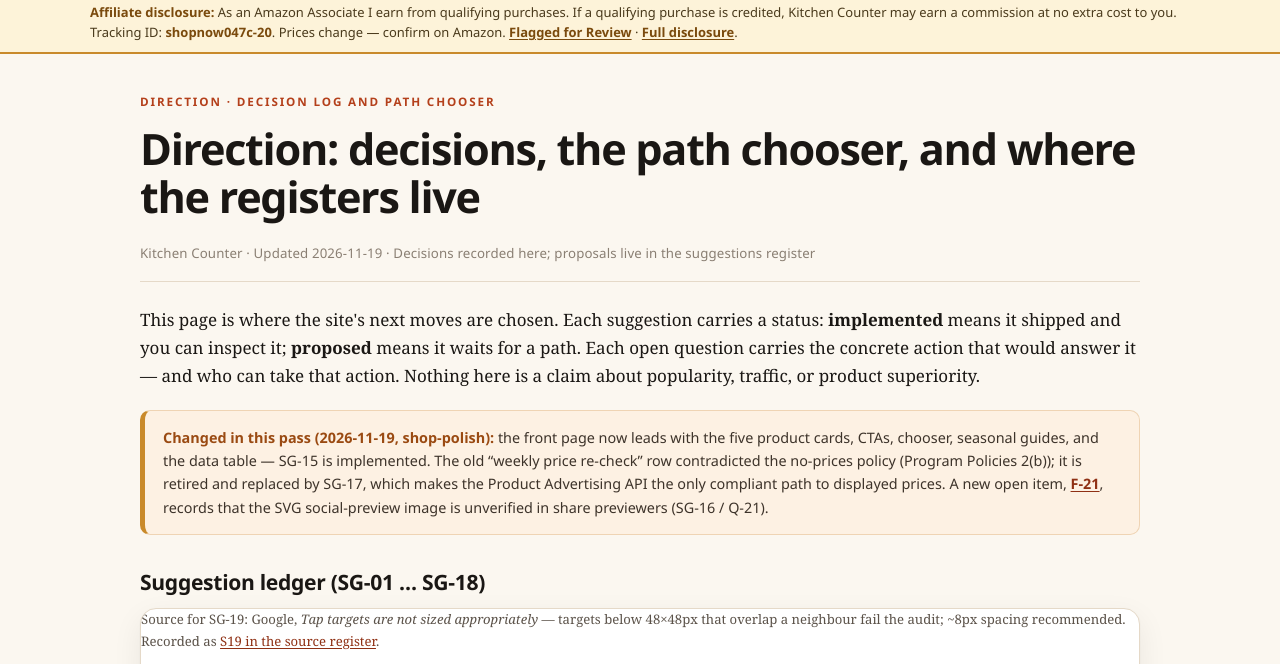
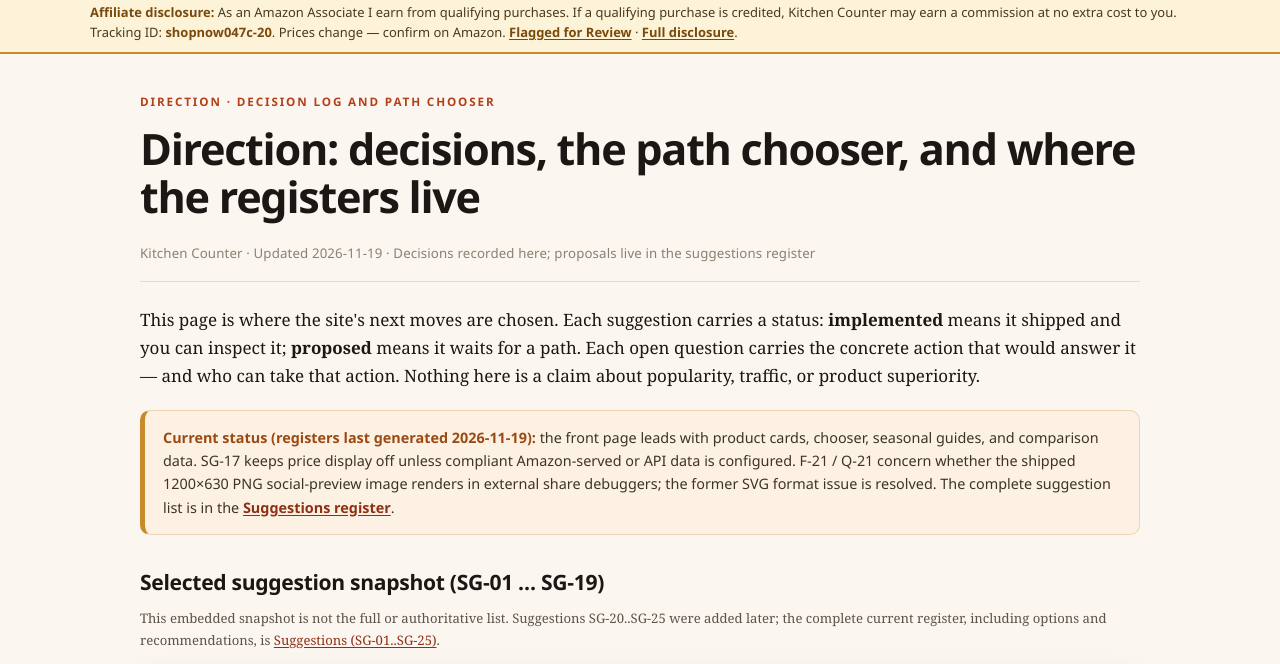
Before and after one commit to wingbangboozle1-lang/Prod3, a plain HTML site: page direction.html in a window 1280 px wide. Shown: the part 95-759 px from the top of the page. Drawn offline with Linux system fonts and the light colour scheme.

Commit message:
docs: reconcile published status, disclosures, and analytics copy for T-24
Co-authored-by: arena-agent <297053741+arena-agent@users.noreply.github.com>

```diff
--- a/direction.html
+++ b/direction.html
@@ -34,9 +34,10 @@
 
 <p>This page is where the site's next moves are chosen. Each suggestion carries a status: <strong>implemented</strong> means it shipped and you can inspect it; <strong>proposed</strong> means it waits for a path. Each open question carries the concrete action that would answer it — and who can take that action. Nothing here is a claim about popularity, traffic, or product superiority.</p>
 
-<div class="callout"><strong>Changed in this pass (2026-11-19, shop-polish):</strong> the front page now leads with the five product cards, CTAs, chooser, seasonal guides, and the data table — SG-15 is implemented. The old “weekly price re-check” row contradicted the no-prices policy (Program Policies 2(b)); it is retired and replaced by SG-17, which makes the Product Advertising API the only compliant path to displayed prices. A new open item, <a href="flagged.html">F-21</a>, records that the SVG social-preview image is unverified in share previewers (SG-16 / Q-21).</div>
+<div class="callout"><strong>Current status (registers last generated 2026-11-19):</strong> the front page leads with product cards, chooser, seasonal guides, and comparison data. SG-17 keeps price display off unless compliant Amazon-served or API data is configured. F-21 / Q-21 concern whether the shipped 1200×630 PNG social-preview image renders in external share debuggers; the former SVG format issue is resolved. The complete suggestion list is in the <a href="suggestions.html">Suggestions register</a>.</div>
 
-<h2>Suggestion ledger (SG-01 … SG-18)</h2>
+<h2>Selected suggestion snapshot (SG-01 … SG-19)</h2>
+<p class="small muted">This embedded snapshot is not the full or authoritative list. Suggestions SG-20..SG-25 were added later; the complete current register, including options and recommendations, is <a href="suggestions.html">Suggestions (SG-01..SG-25)</a>.</p>
 <div class="table-wrap"><table>
 <thead><tr><th>#</th><th>Suggestion</th><th>Status</th><th>Effort</th><th>Confidence</th><th>Decided by</th></tr></thead>
 <tbody>
@@ -61,7 +62,7 @@
 <tr><td><strong>SG-19</strong></td><td>Mobile-first tap-target pass: every control ≥44px, 48px at touch widths, ≥8px spacing<br><span class="muted small">Affiliate traffic is majority mobile; small overlapping targets are a mis-tap generator. Shipped by session 65474d4f (S-20), recorded as SG-19.</span></td><td><span class="badge green">implemented</span></td><td>S</td><td>high</td><td>engineering</td></tr>
 <p class="small muted">Source for SG-19: Google, <em>Tap targets are not sized appropriately</em> — targets below 48×48px that overlap a neighbour fail the audit; ~8px spacing recommended. Recorded as <a href="sources.html">S19 in the source register</a>.</p>
 </tbody></table></div>
-<p class="small muted">Full problem statements, options, and recommendations for every row live in <code>data/suggestions.json</code> — the ledger above is the index, not the argument.</p>
+<p class="small muted">The embedded rows above are a historical snapshot through SG-19, not a complete index. Full problem statements, options, statuses, and recommendations for all 25 suggestions live in the generated <a href="suggestions.html">Suggestions register</a> from <code>data/suggestions.json</code>.</p>
 
 <p class="small muted">Source for SG-19: Google, <em>Tap targets are not sized appropriately</em> — targets below 48×48px that overlap a neighbour fail the audit; ~8px spacing recommended. Recorded as <a href="sources.html">S19 in the source register</a>.</p>
 
@@ -88,7 +89,7 @@
 <tr><td><strong>Q-18</strong></td><td>Does the owner have Search Console access for this GitHub Pages site, and will they verify it this month?</td><td><span class="pill">owner</span></td><td>blocking</td><td>Owner adds the property in Search Console, verifies via DNS or file upload, submits sitemap.xml, and reports back. Ten minutes, once.</td></tr>
 <tr><td><strong>Q-19</strong></td><td>Is the Associates account eligible for Product Advertising API access today?</td><td><span class="pill">owner</span></td><td>owner-only</td><td>Associates Central → Account Settings → Product Advertising API. If the tab is missing, the account is not yet eligible; record the date checked.</td></tr>
 <tr><td><strong>Q-20</strong></td><td>Which email provider, consent language, and retention period will the owner accept for reader capture?</td><td><span class="pill">owner</span></td><td>queued</td><td>Owner picks a provider (or declines); editorial drafts the consent line and privacy note; the form ships only after the endpoint responds. analytics.html gets an update in the same commit.</td></tr>
-<tr><td><strong>Q-21</strong></td><td>Does the SVG og-image actually render in the share previewers the site cares about?</td><td><span class="pill">editorial</span></td><td>queued</td><td>Run any public share debugger on the live URL and screenshot the result; if no card appears, ship the 1200×637 PNG per SG-16 and re-check.</td></tr>
+<tr><td><strong>Q-21</strong></td><td>Does the shipped 1200×630 PNG og-image render in the share previewers the site cares about?</td><td><span class="pill">editorial</span></td><td>queued</td><td>Run a public share debugger on the live URL and record the result. The PNG is already shipped; no asset replacement is implied unless the check shows a specific issue.</td></tr>
 </tbody></table></div>
 <p class="small muted"><strong>owner-only</strong> questions cannot be answered from outside your Amazon Associates and Search Console accounts — and several of them (Q-02, Q-04, Q-08, Q-09, Q-18, Q-19) cost minutes each: they are the shortest path to unblocking the board. <strong>blocking</strong> means a real decision waits on it; <strong>queued</strong> means before the next release; <strong>watch</strong> means traffic will answer it.</p>
 
```
Also changed, not shown: air-fryers.html (+1 -1 lines), analytics.html (+1 -1 lines), compare.html (+1 -1 lines), index.html (+1 -1 lines), 3 other files.
